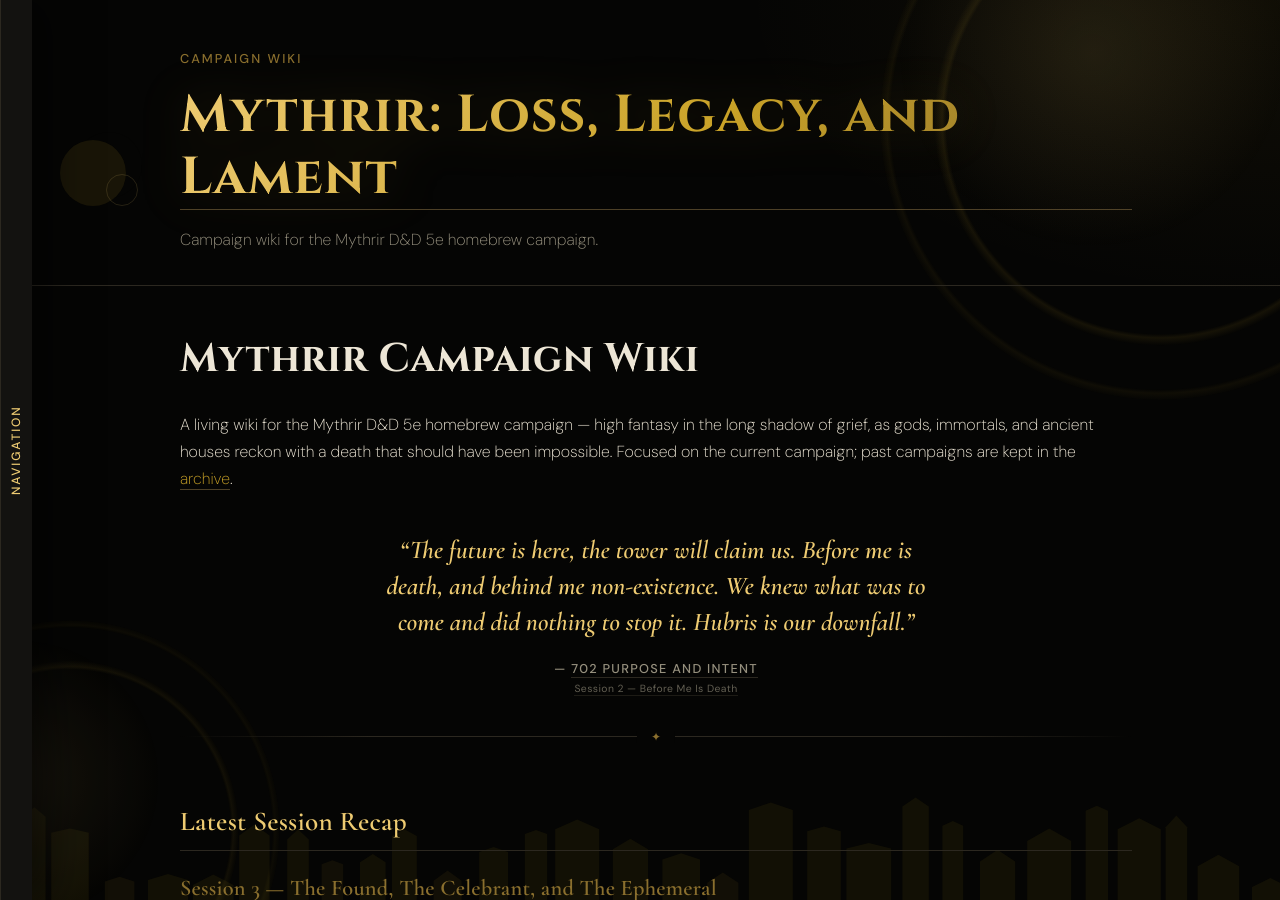
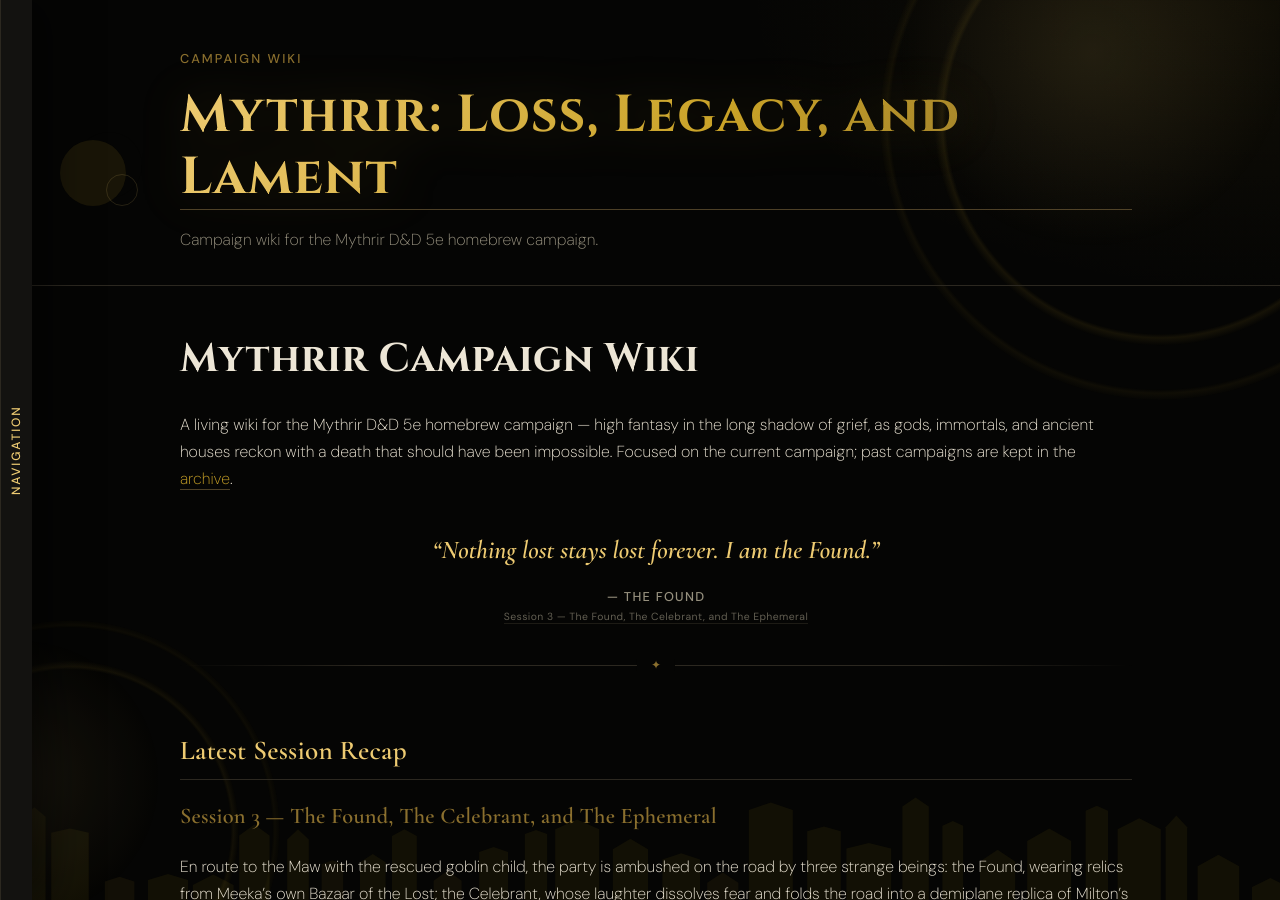
Before and after one commit to eskyuji/loss-legacy-lament, a Jekyll site: the page built from index.md, in a window 1280 px wide and 900 px high. Built offline with Jekyll 4.4.1, drawn with Linux system fonts in a browser that asks for light colours.

Commit message:
Update homepage pull-quote to Session 3

```diff
--- a/index.md
+++ b/index.md
@@ -6,11 +6,11 @@ title: "Mythrir: Loss, Legacy, and Lament"
 
 A living wiki for the Mythrir D&D 5e homebrew campaign — high fantasy in the long shadow of grief, as gods, immortals, and ancient houses reckon with a death that should have been impossible. Focused on the current campaign; past campaigns are kept in the [archive](archive/).
 
-> "The future is here, the tower will claim us. Before me is death, and behind me non-existence. We knew what was to come and did nothing to stop it. Hubris is our downfall."
+> "Nothing lost stays lost forever. I am the Found."
 >
-> — [702 Purpose and Intent](NPCs/702%20Purpose%20and%20Intent)
+> — The Found
 >
-> [Session 2 — Before Me Is Death](Sessions/Campaign%205%20-%20Loss,%20Legacy,%20and%20Lament%20-%20Overall%20Summary#session-2--before-me-is-death)
+> [Session 3 — The Found, The Celebrant, and The Ephemeral](Sessions/Campaign%205%20-%20Loss,%20Legacy,%20and%20Lament%20-%20Overall%20Summary#session-3--the-found-the-celebrant-and-the-ephemeral)
 {: .pull-quote}
 
 ---
```
